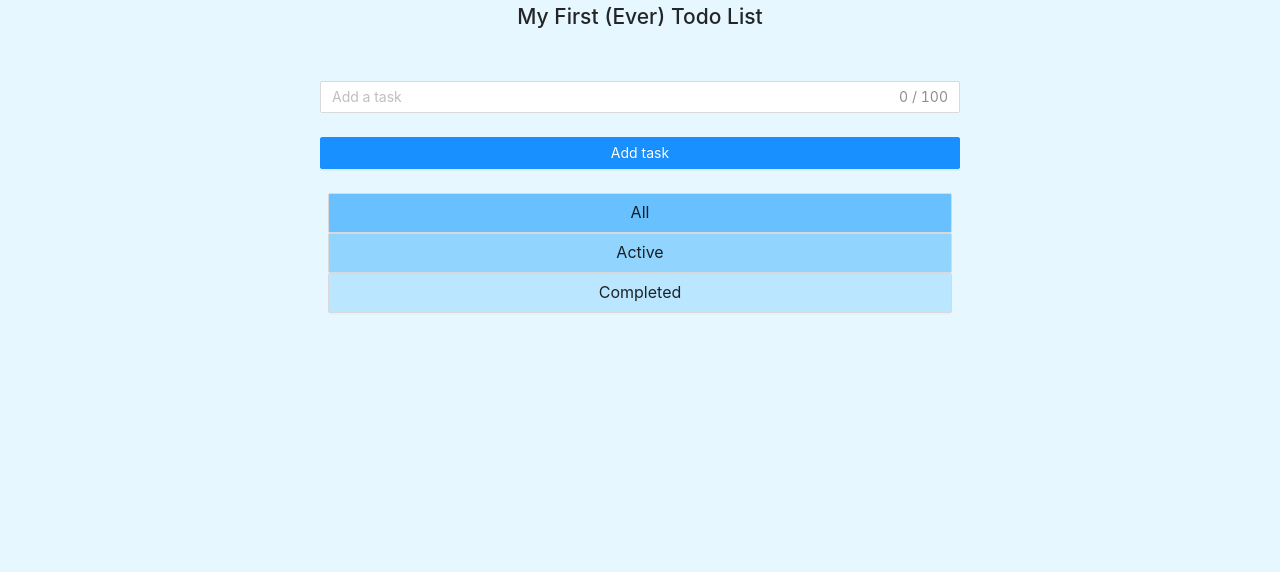
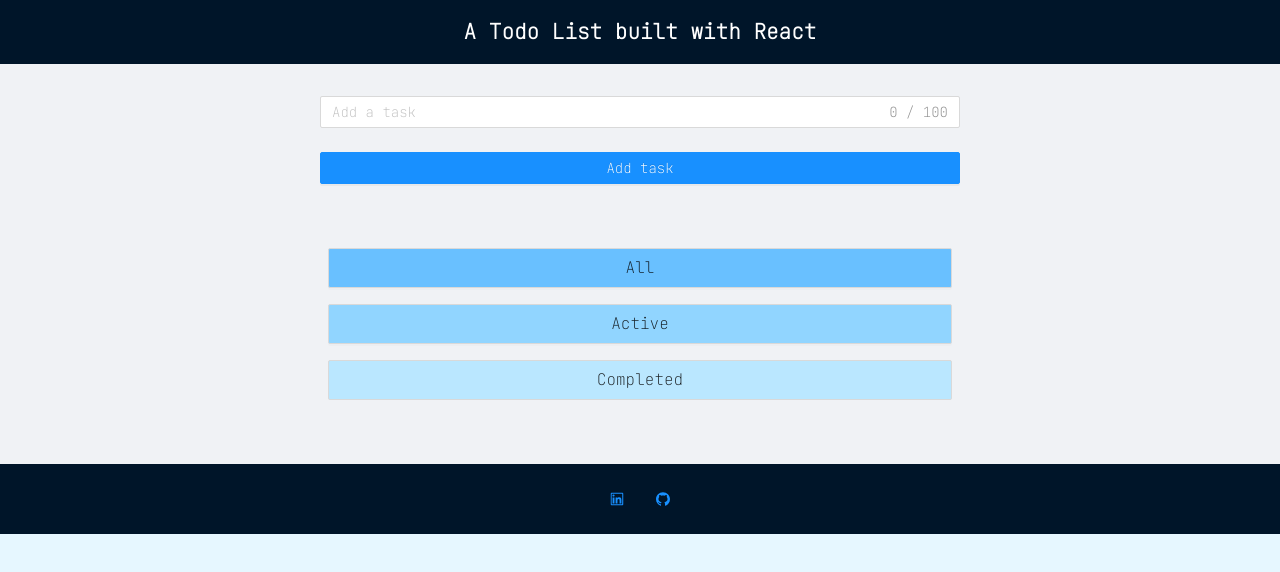
Before and after one commit to calmarti/todolist-react, a React (Create React App) app: page / in a window 1280 px wide. Shown: the top 572 px of the page. Built offline with nearby package versions, Linux system fonts and the light colour scheme.

Commit message:
add Layout components; first sketch of footer

```diff
--- a/src/App.js
+++ b/src/App.js
@@ -2,15 +2,18 @@ import "./app.css";
 import { useState } from "react";
 import { nanoid } from "nanoid";
 import List from "./List";
-import { Input, Form, Button, Row, Col } from "antd";
+import { Layout, Input, Form, Button, Row, Col } from "antd";
 
-//TODO: estilos de la task: tipografía chula, al hacer hover en la task: box-shadow, text-shadow o algo similar, esquinas un pelo redondeadas
-//TODO: al hacer hover mostrar texto con funcionalidad del icono
-//TODO: meter un Header y dentro el h2
-//TODO: Footer con enlaces a linkedIn y GitHub
+import { LinkedinOutlined, GithubOutlined } from "@ant-design/icons";
+
+const { Header, Content, Footer } = Layout;
+
+//TODO: arreglar altura del root (por defecto extrañamente pequeña, luego se ajusta en función del espacio que ocupan las tasks)
+//TODO: falta funcionalidad de editar
+//TODO: aumentar tamaño por defecto (no el del hovel) de iconos de linkedIn y GitHub
 //TODO: mirar todo list de Lola Rufino a ver que más ...
 //TODO: implementar un contador de tareas activas (count = new + active + count)
-//TODO: ¿implementar un carrusel con el top 3?
+
 
 
 function App() {
@@ -79,9 +82,12 @@ function App() {
   }
 
   return (
-    <>
-      <h2 className="heading"> My First (Ever) Todo List</h2>
-
+    <Layout>
+      <Header>
+        {" "}
+        <h2 className="heading"> A Todo List built with React</h2>
+      </Header>
+      <Content>
         {filteredTasks.length ? (
           <List
             tasks={filteredTasks}
@@ -90,39 +96,13 @@ function App() {
           />
         ) : null}
 
-      {/* {<ul className="list">
-          {" "}
-          {filteredTasks.length
-            ? filteredTasks.map((task) => (
-                <>
-                  <li className="task" key={task.id}>
-                    <span className={task.completed ? "completed" : ""}>
-                      {" "}
-                      {task.name}
-                    </span>
-                    <input
-                      type="checkbox"
-                      onChange={(ev) => checkTask(ev, task.id)}
-                      defaultChecked={task.completed}
-                    />
-                    <button onClick={(ev) => editTask(ev, task.id)}>
-                      Edit
-                    </button>
-                    <button onClick={(ev) => deleteTask(ev, task.id)}>
-                      Delete
-                    </button>
-                  </li>
-                </>
-              ))
-            : null }
-        </ul> */}
-
         <Form
           /* style={{border:"solid black 1px"}} */
           name="basic"
           /*  labelCol={{ span: 8 }} */
           wrapperCol={{ span: 24 }}
-        /*  className="form"  */ onSubmit={handleSubmit}
+          className="form"
+          onSubmit={handleSubmit}
         >
           <Form.Item wrapperCol={{ offset: 6, span: 12 }}>
             <Input
@@ -152,7 +132,7 @@ function App() {
           </Form.Item>
         </Form>
 
-      <div /* className="show-buttons" */>
+        <div className="show-buttons">
           <Row gutter={{ xs: 8, sm: 16, md: 24, lg: 32 }}>
             <Col className="gutter-row" span={12} offset={6}>
               <Button
@@ -160,7 +140,7 @@ function App() {
                 size="large"
                 style={{ backgroundColor: "#69c0ff" }}
                 block
-              /* className="show-all" */
+                className="show-all"
                 onClick={showAllTasks}
               >
                 All
@@ -175,7 +155,7 @@ function App() {
                 size="large"
                 style={{ backgroundColor: "#91d5ff" }}
                 block
-              /*   className="show-active" */
+                className="show-active"
                 onClick={showActiveTasks}
               >
                 Active
@@ -190,7 +170,7 @@ function App() {
                 size="large"
                 style={{ backgroundColor: "#bae7ff" }}
                 block
-              /* className="show-completed" */
+                className="show-completed"
                 onClick={showCompletedTasks}
               >
                 Completed
@@ -198,7 +178,13 @@ function App() {
             </Col>
           </Row>
         </div>
-    </>
+      </Content>
+
+      <Footer className="footer">
+        <a href="http://linkedin.com/in/calmarti-full-stack-developer"><LinkedinOutlined className="zoom" /></a>
+        <a href="https://github.com/calmarti"><GithubOutlined className="zoom" /></a>
+      </Footer>
+    </Layout>
   );
 }
 
--- a/src/List.js
+++ b/src/List.js
@@ -6,14 +6,13 @@ import {
 
 export default function List({ tasks, checkTask, deleteTask }) {
   return (
-    <ul /* className="list" */>
+    <ul className="list">
       {tasks.map((task) => (
         <li className="task" key={task.id}>
           <div className="row-container">
             <Row
               justify="center"
               style={{
-                /*  border: "dotted 1px black", */
                 margin: "0.4rem 0",
                 padding: "1rem 0 0 0",
               }}
@@ -21,9 +20,9 @@ export default function List({ tasks, checkTask, deleteTask }) {
             >
               <div className="col-container">
                 <Col
-              /*     style={{ border: "solid 1px blue" }} */
+                  /*     style={{ border: "solid 1px blue" }} */
                   className="gutter-row"
-                  span={20}
+                  span={18}
                 >
                   <p
                     style={{
@@ -32,7 +31,7 @@ export default function List({ tasks, checkTask, deleteTask }) {
                     className={task.completed ? "completed" : ""}
                   >
                     {" "}
-                    {task.name}
+                    <strong>{task.name}</strong>
                   </p>
                 </Col>
 
--- a/src/app.css
+++ b/src/app.css
@@ -1,13 +1,24 @@
-@import '~antd/dist/antd.css';
+@import "~antd/dist/antd.css";
 /* @import '~antd/lib/style/themes/default.less'; */
 
-body{
-  background-color:#e6f7ff;
+@import url("https://fonts.googleapis.com/css2?family=JetBrains+Mono:wght@100&display=swap");
+
+body {
+  font-family: "JetBrains Mono", monospace;
 }
 
-.heading{
-    text-align: center;
-    margin-bottom:3rem;
+body {
+  background-color: #e6f7ff;
+
+}
+
+.heading {
+  text-align: center;
+  margin: 0rem 0;
+  font-weight: bold;
+  color: white;
+
+
 }
 
 .completed {
@@ -15,66 +26,79 @@ body{
 }
 
 .list {
-  display: flex;
+  margin-top:2rem;
+/*   display: flex;
   flex-direction: column;
   gap: 1rem;
   justify-content: center;
-  align-items: center;
+  align-items: center; */
 }
 
 .task {
   list-style-type: none;
 }
 
-/* .form {
-  display: flex;
+ .form {
+   margin-top:2rem;
+/*   display: flex;
   flex-direction: column;
   gap: 1rem;
   justify-content: center;
-  align-items:center;
+  align-items:center; */
 
-} */
+}
 
-.add-button{
+.add-button {
   /*   flex: 0 1 auto; */
   background-color: #1890ff;
 }
 
-.show-buttons{
-    display:flex;
+.show-buttons {
+  /*    display:flex;
     flex-direction: column;
     gap: 1rem;
-    text-align: center;
-    margin-top:3rem;
-    align-items:center;
+    align-items:center; */
+  text-align: center;
+  margin-top: 3rem;
+  overflow:hidden;
 }
 
-.row-container{
-  margin:0 auto;
-  width:80%;
+.row-container {
+  margin: 0 auto;
+  width: 80%;
   /*   border:dotted 1px black; */
   background-color: #91d5ff;
+  border-radius:4px;
+  display: flex;
+  justify-content: center;
+  margin-top: 0.3rem;
+}
+
+.row-container:hover {
+  box-shadow: rgba(9, 30, 66, 0.25) 0px 4px 8px -2px, rgba(9, 30, 66, 0.08) 0px 0px 0px 1px;
+}
+
+.col-container {
+  display: flex;
+  justify-content: center;
+  gap: 0rem;
+}
+
+.show-active,
+.show-completed,
+.show-all {
+  margin-top: 1rem;
+}
+
+.footer{
   display:flex;
   justify-content:center;
-  margin-top:0.3rem;
-
+  gap:2rem;
+  margin-top:4rem;
+  color:white;
+  background-color:#001529;
 }
 
-.col-container{
-  display:flex;
-  justify-content:center;
-  gap:0rem;
+.zoom:hover{
+  transform: scale(2);
 }
-/*
-.show-active{
-background-color: yellow;
-
-}
-
-.show-completed{
-background-color: red;
-}
-
-.show-all{
-    background-color: green;
-} */
```
Lines whose indentation alone changed are shown as unchanged.
